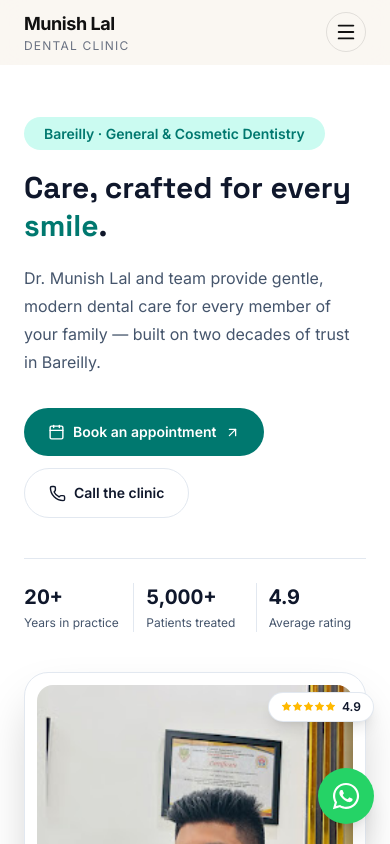
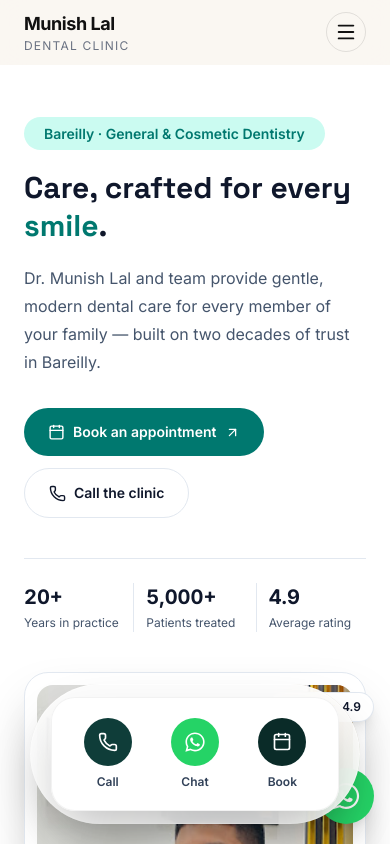
Before and after one commit to bitsbytes20/munish-lal-dental-clinic, a Next.js app: page / in a window 390 px wide. Shown: the top 844 px of the page. Built offline with nearby package versions, Linux system fonts and the light colour scheme.

Commit message:
Improve treatments section and add mobile contact dock

```diff
--- a/app/layout.tsx
+++ b/app/layout.tsx
@@ -3,7 +3,7 @@ import Navbar from "@/components/layout/navbar";
 import WhatsAppButton from "@/components/floating/whatsapp-button";
 import { Inter, Space_Grotesk } from "next/font/google";
 import "./globals.css";
-
+import Mobile from "@/components/floating/mobile";
 const inter = Inter({
   subsets: ["latin"],
   variable: "--font-body",
@@ -34,6 +34,7 @@ export default function RootLayout({
         {children}
 
         <WhatsAppButton />
+        <Mobile/>
       </body>
     </html>
   );
--- /dev/null
+++ b/components/floating/mobile.tsx
@@ -0,0 +1,104 @@
+"use client";
+
+import { useEffect, useState } from "react";
+import Link from "next/link";
+import { motion, AnimatePresence } from "framer-motion";
+import { Phone, Calendar } from "lucide-react";
+import { FaWhatsapp } from "react-icons/fa";
+
+export default function Mobile() {
+  const [visible, setVisible] = useState(false);
+
+  useEffect(() => {
+    const hero = document.getElementById("hero");
+
+    if (!hero) {
+      setVisible(true);
+      return;
+    }
+
+    const observer = new IntersectionObserver(
+      ([entry]) => {
+        setVisible(!entry.isIntersecting);
+      },
+      {
+        threshold: 0.15,
+      }
+    );
+
+    observer.observe(hero);
+
+    return () => observer.disconnect();
+  }, []);
+
+  const whatsappLink =
+    "https://wa.me/919259032949?text=" +
+    encodeURIComponent(
+      "Hello Dr. Munish Lal Dental Clinic,\n\nI would like to book an appointment.\nPlease let me know the available timings.\n\nThank you."
+    );
+
+  return (
+    <AnimatePresence>
+      {visible && (
+        <motion.div
+          initial={{ opacity: 0, y: 30 }}
+          animate={{ opacity: 1, y: 0 }}
+          exit={{ opacity: 0, y: 30 }}
+          transition={{ duration: 0.35 }}
+          className="fixed bottom-5 left-1/2 z-50 flex -translate-x-1/2 items-center gap-4 rounded-full border border-white/60 bg-white/90 px-5 py-3 shadow-2xl backdrop-blur-xl lg:hidden"
+        >
+         <div className="grid w-72 grid-cols-3 rounded-3xl border border-black/5 bg-white/95 p-3 shadow-2xl backdrop-blur-xl">
+
+  {/* Call */}
+
+  <a
+    href="tel:+919259032949"
+    className="group flex flex-col items-center gap-2 rounded-2xl p-2 transition-all duration-300 hover:bg-[var(--teal-light)]"
+  >
+    <div className="flex h-12 w-12 items-center justify-center rounded-full bg-[var(--teal)] text-white transition-transform duration-300 group-hover:scale-110">
+      <Phone size={20} />
+    </div>
+
+    <span className="text-xs font-semibold text-slate-700">
+      Call
+    </span>
+  </a>
+
+  {/* WhatsApp */}
+
+  <a
+    href={whatsappLink}
+    target="_blank"
+    rel="noopener noreferrer"
+    className="group flex flex-col items-center gap-2 rounded-2xl p-2 transition-all duration-300 hover:bg-green-50"
+  >
+    <div className="flex h-12 w-12 items-center justify-center rounded-full bg-[#25D366] text-white transition-transform duration-300 group-hover:scale-110">
+      <FaWhatsapp size={22} />
+    </div>
+
+    <span className="text-xs font-semibold text-slate-700">
+      Chat
+    </span>
+  </a>
+
+  {/* Book */}
+
+  <Link
+    href="#appointment"
+    className="group flex flex-col items-center gap-2 rounded-2xl p-2 transition-all duration-300 hover:bg-[var(--teal-light)]"
+  >
+    <div className="flex h-12 w-12 items-center justify-center rounded-full bg-[var(--teal-dark)] text-white transition-transform duration-300 group-hover:scale-110">
+      <Calendar size={20} />
+    </div>
+
+    <span className="text-xs font-semibold text-slate-700">
+      Book
+    </span>
+  </Link>
+
+</div>
+        </motion.div>
+      )}
+    </AnimatePresence>
+  );
+}
--- a/components/sections/about.tsx
+++ b/components/sections/about.tsx
@@ -1,4 +1,5 @@
 import Image from "next/image";
+import Reveal from "@/components/ui/reveal";
 import {
   Award,
   ShieldCheck,
@@ -26,7 +27,7 @@ export default function About() {
             <div className="absolute -left-6 -top-6 h-32 w-32 rounded-full bg-[var(--teal-light)] opacity-40 blur-3xl sm:-left-10 sm:-top-10 sm:h-60 sm:w-60" />
 
             <div className="relative overflow-hidden rounded-[36px] shadow-xl group">
-
+             <Reveal>
               <Image
                 src="/images/doctor.jpg"
                 alt="Dr. Munish Lal"
@@ -34,6 +35,7 @@ export default function About() {
                 height={850}
                 className="w-full object-cover transition-transform duration-700 group-hover:scale-[1.03]"
               />
+              </Reveal>
 
             </div>
 
@@ -62,7 +64,7 @@ export default function About() {
             </p>
 
             {/* Description */}
-
+<Reveal delay={0.15}>
             <p className="mt-6 max-w-xl text-base leading-7 text-gray-600 sm:mt-8 sm:text-lg sm:leading-8">
               With more than two decades of clinical experience,
               Dr. Munish Lal has helped thousands of patients
@@ -71,7 +73,7 @@ export default function About() {
               treatment is delivered with precision, compassion,
               and a commitment to long-term oral health.
             </p>
-
+</Reveal>
             {/* Highlights */}
 
             <div className="mt-8 grid gap-4 sm:mt-10 sm:gap-6">
--- a/components/sections/stats.tsx
+++ b/components/sections/stats.tsx
@@ -1,5 +1,6 @@
 import Container from "@/components/ui/container";
 import AnimatedCounter from "@/components/ui/animated-counter";
+import Reveal from "@/components/ui/reveal";
 const stats = [
   {
     value: 20,
@@ -28,6 +29,7 @@ export default function Stats() {
   return (
     <section className="border-y border-black/5 bg-[var(--background)] py-16 lg:py-24">
       <Container>
+        <Reveal>
         {/* Accent Line */}
 
         <div className="mx-auto h-[2px] w-28 rounded-full bg-[var(--gold)]" />
@@ -86,6 +88,7 @@ export default function Stats() {
         <p className="mt-12 text-center text-sm tracking-wide text-gray-500">
           Committed to safe, ethical and patient-first dental care.
         </p>
+        </Reveal>
       </Container>
     </section>
   );
--- /dev/null
+++ b/components/ui/reveal.tsx
@@ -0,0 +1,41 @@
+"use client";
+
+import { motion } from "framer-motion";
+import { ReactNode } from "react";
+
+interface RevealProps {
+  children: ReactNode;
+  delay?: number;
+  className?: string;
+}
+
+export default function Reveal({
+  children,
+  delay = 0,
+  className = "",
+}: RevealProps) {
+  return (
+    <motion.div
+      className={className}
+      initial={{
+        opacity: 0,
+        y: 24,
+      }}
+      whileInView={{
+        opacity: 1,
+        y: 0,
+      }}
+      viewport={{
+        once: true,
+        amount: 0.2,
+      }}
+      transition={{
+        duration: 0.7,
+        delay,
+        ease: [0.22, 1, 0.36, 1],
+      }}
+    >
+      {children}
+    </motion.div>
+  );
+}
```
Also changed, not shown: components/sections/treatments.tsx (+39 -24 lines).
